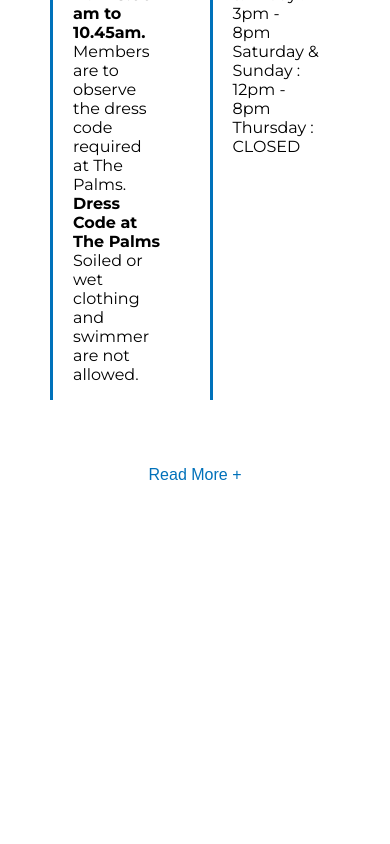
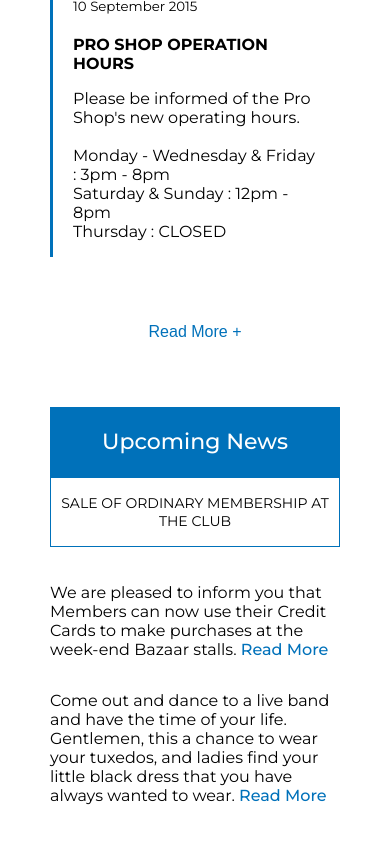
Before and after one commit to tribagusu/singapore-swimming-club-web, a Next.js app: page / in a window 390 px wide. Shown: the part 3499-4343 px from the top of the page. Built offline with nearby package versions, Linux system fonts and the light colour scheme.

Commit message:
add upcoming news section and responsive

```diff
--- a/components/News/News.jsx
+++ b/components/News/News.jsx
@@ -19,7 +19,7 @@ const News = () => {
             <p>
               Please be informed that due to the haze, breakfast will be served
               at The Palms from <strong>8.00 am to 10.45am.</strong> Members are
-              to observe the dress code required at The Palms. <br />
+              to observe the dress code required at The Palms. <br /> <br />
               <strong>Dress Code at The Palms</strong> <br /> Soiled or wet
               clothing and swimmer are not allowed.
             </p>
@@ -30,8 +30,8 @@ const News = () => {
             <h4>pro shop operation hours</h4>
             <p>
               Please be informed of the Pro Shop&apos;s new operating hours.
-              <br /> Monday - Wednesday & Friday : 3pm - 8pm <br /> Saturday &
-              Sunday : 12pm - 8pm <br /> Thursday : CLOSED
+              <br /> <br /> Monday - Wednesday & Friday : 3pm - 8pm <br />{" "}
+              Saturday & Sunday : 12pm - 8pm <br /> Thursday : CLOSED
             </p>
           </article>
 
@@ -44,7 +44,7 @@ const News = () => {
                 Please be informed that due to the haze, breakfast will be
                 served at The Palms from <strong>8.00 am to 10.45am.</strong>{" "}
                 Members are to observe the dress code required at The Palms.{" "}
-                <br />
+                <br /> <br />
                 <strong>Dress Code at The Palms</strong> <br /> Soiled or wet
                 clothing and swimmer are not allowed.
               </p>
@@ -57,8 +57,8 @@ const News = () => {
               <h4>pro shop operation hours</h4>
               <p>
                 Please be informed of the Pro Shop&apos;s new operating hours.
-                <br /> Monday - Wednesday & Friday : 3pm - 8pm <br /> Saturday &
-                Sunday : 12pm - 8pm <br /> Thursday : CLOSED
+                <br /> <br /> Monday - Wednesday & Friday : 3pm - 8pm <br />{" "}
+                Saturday & Sunday : 12pm - 8pm <br /> Thursday : CLOSED
               </p>
             </article>
           )}
--- a/components/News/UpcomingNews.jsx
+++ b/components/News/UpcomingNews.jsx
@@ -1,7 +1,34 @@
 import React from "react"
 
+// style
+import styles from "../../styles/news/UpcomingNews.module.scss"
+
 const UpcomingNews = () => {
-  return <div>UpcomingNews</div>
+  return (
+    <section className={styles.upcomingNews}>
+      <div className={styles.container}>
+        <div className={styles.box}>
+          <div className={styles.heading}>
+            <h2>Upcoming News</h2>
+          </div>
+          <div className={styles.text}>
+            <h4>sale of ordinary membership at the club</h4>
+          </div>
+        </div>
+        <p>
+          We are pleased to inform you that Members can now use their Credit
+          Cards to make purchases at the week-end Bazaar stalls.{" "}
+          <span>Read More</span>
+        </p>
+        <p>
+          Come out and dance to a live band and have the time of your life.
+          Gentlemen, this a chance to wear your tuxedos, and ladies find your
+          little black dress that you have always wanted to wear.{" "}
+          <span>Read More</span>
+        </p>
+      </div>
+    </section>
+  )
 }
 
 export default UpcomingNews
--- a/pages/index.js
+++ b/pages/index.js
@@ -2,6 +2,7 @@ import Head from "next/head"
 import Hero from "../components/Hero"
 import Blogs from "../components/blogs/Blogs"
 import News from "../components/news/News"
+import UpcomingNews from "../components/news/UpcomingNews"
 
 const Home = () => {
   return (
@@ -14,6 +15,7 @@ const Home = () => {
       <Hero />
       <Blogs />
       <News />
+      <UpcomingNews />
     </div>
   )
 }
--- a/styles/Footer.module.scss
+++ b/styles/Footer.module.scss
@@ -1,3 +1,3 @@
 .footer {
-  margin-top: 1000px;
+  margin-top: 500px;
 }
--- a/styles/news/News.module.scss
+++ b/styles/news/News.module.scss
@@ -1,14 +1,17 @@
+@import "../breakpoints";
+
 .news {
   display: flex;
   justify-content: center;
   align-items: center;
   width: 100%;
+  margin-bottom: 50px;
 
   .container {
     display: flex;
     flex-direction: column;
     width: 1400px;
-    min-height: 800px;
+    min-height: 450px;
     padding-left: 50px;
     padding-right: 50px;
 
@@ -33,6 +36,11 @@
         padding-left: 20px;
         padding-right: 20px;
         border-left: 3px solid #0071ba;
+
+        h4 {
+          text-transform: uppercase;
+          margin-bottom: 0;
+        }
       }
     }
 
@@ -52,3 +60,33 @@
     }
   }
 }
+
+// ---- BREAKPOINTS ----
+@include lg {
+  .news {
+    .container {
+      padding-left: 100px;
+      padding-right: 100px;
+
+      .articles {
+        article {
+          width: 90%;
+        }
+      }
+    }
+  }
+}
+
+@include sm {
+  .news {
+    .container {
+      padding-left: 50px;
+      padding-right: 50px;
+      .articles {
+        article {
+          width: 100%;
+        }
+      }
+    }
+  }
+}
--- a/styles/news/UpcomingNews.module.scss
+++ b/styles/news/UpcomingNews.module.scss
@@ -0,0 +1,123 @@
+@import "../breakpoints";
+@import "../variables";
+
+.upcomingNews {
+  display: flex;
+  justify-content: center;
+  align-items: center;
+  width: 100%;
+
+  .container {
+    display: flex;
+    flex-direction: column;
+    width: 1400px;
+    min-height: 500px;
+    padding-left: 50px;
+    padding-right: 50px;
+
+    .box {
+      display: flex;
+      align-items: center;
+      width: 100%;
+      height: 80px;
+      margin-bottom: 30px;
+
+      .heading {
+        display: flex;
+        justify-content: center;
+        align-items: center;
+        padding: 10px;
+        width: 30%;
+        height: 100%;
+        background: $accent;
+
+        h2 {
+          font-size: 28px;
+          font-weight: 500;
+          color: #fff;
+          text-align: center;
+        }
+      }
+
+      .text {
+        display: flex;
+        align-items: center;
+        width: 70%;
+        height: 100%;
+        border: 1px solid $accent;
+        border-right: 15px solid $accent;
+        h4 {
+          padding-left: 50px;
+          text-transform: uppercase;
+          font-weight: 400;
+        }
+      }
+    }
+
+    p {
+      span {
+        color: $accent;
+        font-weight: 500;
+        cursor: pointer;
+      }
+    }
+  }
+}
+
+// ---- BREAKPOINTS ----
+@include lg {
+  .upcomingNews {
+    .container {
+      padding-left: 100px;
+      padding-right: 100px;
+      .box {
+        .heading {
+          h2 {
+            font-size: 22px;
+          }
+        }
+        .text {
+          justify-content: center;
+          padding-left: 10px;
+          padding-right: 10px;
+          h4 {
+            padding-left: 0;
+            font-size: 14px;
+            text-align: center;
+          }
+        }
+      }
+    }
+  }
+}
+
+@include md {
+  .upcomingNews {
+    .container {
+      .box {
+        height: 70px;
+        flex-direction: column;
+        margin-bottom: 80px;
+        .heading {
+          width: 100%;
+        }
+        .text {
+          width: 100%;
+          border-right: 1px solid $accent;
+        }
+      }
+    }
+  }
+}
+
+@include sm {
+  .upcomingNews {
+    .container {
+      padding-left: 50px;
+      padding-right: 50px;
+      .box {
+        margin-bottom: 90px;
+      }
+    }
+  }
+}
```
